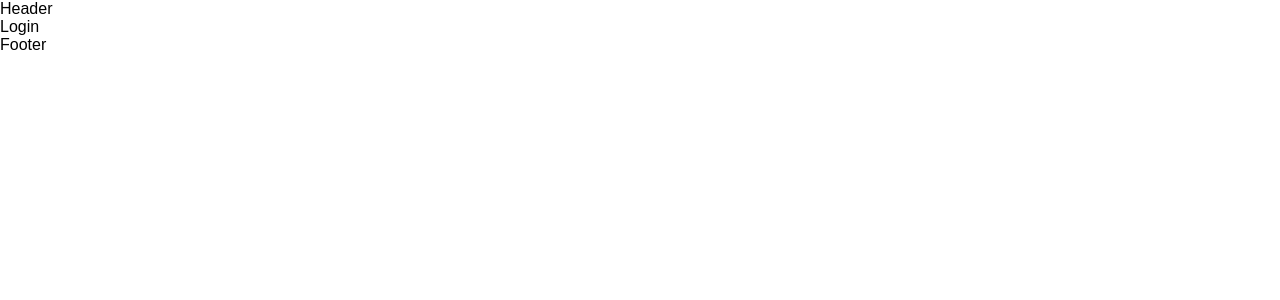
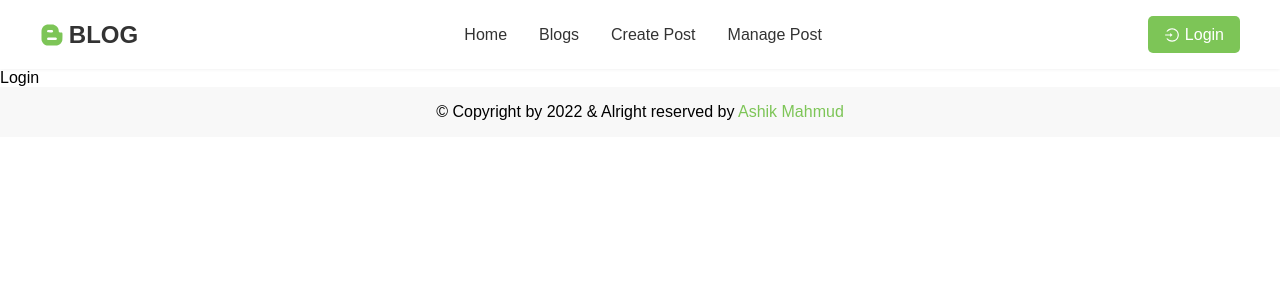
Before and after one commit to Ashik-Mahmud/nodejs-blogs-app-with-mongodb, a React (Create React App) app: page /login in a window 1280 px wide. Shown: the top 300 px of the page. Built offline with nearby package versions, Linux system fonts and the light colour scheme.

Commit message:
create a header and footer of this application

```diff
--- a/package.json
+++ b/package.json
@@ -39,6 +39,7 @@
     "axios": "^0.26.1",
     "firebase": "^9.6.11",
     "react-hot-toast": "^2.2.0",
+    "react-icons": "^4.3.1",
     "react-router-dom": "6",
     "styled-components": "^5.3.5"
   }
--- a/src/App.css
+++ b/src/App.css
@@ -18,6 +18,20 @@ body {
   font-size: 16px;
 }
 
+img {
+  max-width: 100%;
+  height: auto;
+}
+a {
+  text-decoration: none;
+}
+button {
+  cursor: pointer;
+}
+li {
+  list-style: none;
+}
+/* custom classes */
 .fonts {
   font-family: "Poppins", sans-serif;
 }
@@ -29,3 +43,28 @@ body {
 .colorize {
   color: var(--primary-color);
 }
+.cursor-pointer {
+  cursor: pointer;
+}
+.btn {
+  padding: 0.6rem 1rem;
+  border: none;
+  outline: none;
+  font-size: 1rem;
+  font-family: "poppins", sans-serif;
+  display: flex;
+  align-items: center;
+  gap: 0.3rem;
+  color: #fff;
+  border-radius: 5px;
+  transition: all 0.4s ease;
+}
+.btn:active {
+  transform: translateY(5px);
+}
+.btn.btn-primary {
+  background-color: var(--primary-color);
+}
+.btn.btn-danger {
+  background-color: rgb(247, 92, 92);
+}
--- a/src/App.js
+++ b/src/App.js
@@ -1,5 +1,6 @@
 import { Route, Routes } from 'react-router-dom';
 import './App.css';
+import Blogs from './Pages/Blogs/Blogs';
 import CreatePost from './Pages/CreatePost/CreatePost';
 import Home from './Pages/Home/Home';
 import Login from './Pages/Login/Login/Login';
@@ -14,6 +15,7 @@ function App() {
       <Routes>
           <Route path='/' element={<Home />} />
           <Route path='/home' element={<Home />} />
+          <Route path='/blogs' element={<Blogs />} />
           <Route path='/create-post' element={<CreatePost />} />
           <Route path='/manage-post' element={<ManagePost />} />
           <Route path='/login' element={<Login />} />
--- /dev/null
+++ b/src/Pages/Blogs/Blogs.jsx
@@ -0,0 +1,7 @@
+import React from "react";
+
+const Blogs = () => {
+  return <div>Blogs</div>;
+};
+
+export default Blogs;
--- a/src/Shared/Footer/Footer.jsx
+++ b/src/Shared/Footer/Footer.jsx
@@ -1,7 +1,26 @@
 import React from "react";
-
+import styled from "styled-components";
 const Footer = () => {
-  return <footer>Footer</footer>;
+  return (
+    <FooterContainer>
+      <div className="container">
+        <p>
+          &copy; Copyright by {new Date().getFullYear()} & Alright reserved by{" "}
+          <span className="colorize">Ashik Mahmud</span>
+        </p>
+      </div>
+    </FooterContainer>
+  );
 };
 
+const FooterContainer = styled.footer`
+  position: relative;
+  text-align: center;
+  padding: 1rem;
+  background: #f8f8f8;
+  span {
+    cursor: pointer;
+  }
+`;
+
 export default Footer;
--- a/src/Shared/Header/Header.jsx
+++ b/src/Shared/Header/Header.jsx
@@ -1,7 +1,114 @@
 import React from "react";
-
+import { AiOutlineLogin } from "react-icons/ai";
+import { FaBloggerB } from "react-icons/fa";
+import { NavLink, useNavigate } from "react-router-dom";
+import styled from "styled-components";
 const Header = () => {
-  return <header id="header">Header</header>;
+  const navigate = useNavigate();
+  return (
+    <HeaderContainer id="header">
+      <div className="container">
+        <nav className="navbar">
+          <NavLink className="logo" to="/">
+            <FaBloggerB /> Blog
+          </NavLink>
+          <ul>
+            <li>
+              <NavLink to="/">Home</NavLink>
+            </li>
+            <li>
+              <NavLink to="/blogs">Blogs</NavLink>
+            </li>
+            <li>
+              <NavLink to="/create-post">Create Post</NavLink>
+            </li>
+            <li>
+              <NavLink to="/manage-post">Manage Post</NavLink>
+            </li>
+          </ul>
+          {/*  <div className="profile">
+            <div className="avatar">
+              <img
+                width={50}
+                src="https://encrypted-tbn0.gstatic.com/images?q=tbn:ANd9GcRD5iROb1TgJ_rcl-6r-68v1yjtID052zxSkw&usqp=CAU"
+                alt="avatar"
+              />
+            </div>
+            <div className="details">
+              <h4>Ashik Mahmud</h4>
+              <small>Not available</small>
+            </div>
+            <button className="btn btn-danger">
+              <AiOutlineLogout /> Log Out
+            </button>
+          </div> */}
+          <button
+            onClick={() => navigate("/login")}
+            className="btn btn-primary"
+          >
+            <AiOutlineLogin /> Login
+          </button>
+        </nav>
+      </div>
+    </HeaderContainer>
+  );
 };
-
+const HeaderContainer = styled.header`
+  position: relative;
+  padding: 1rem;
+  box-shadow: 0px 0px 4px rgba(0, 0, 0, 0.08);
+  .navbar {
+    display: flex;
+    align-items: center;
+    justify-content: space-between;
+    .logo {
+      font-size: 1.5rem;
+      color: var(--secondary-color);
+      text-transform: uppercase;
+      display: flex;
+      align-items: center;
+      gap: 0.3rem;
+      font-weight: bold;
+      svg {
+        fill: var(--primary-color);
+      }
+    }
+    ul {
+      display: flex;
+      flex-wrap: wrap;
+      align-items: center;
+      gap: 2rem;
+      a {
+        color: var(--secondary-color);
+        &.active {
+          color: var(--primary-color);
+        }
+      }
+    }
+    .profile {
+      display: flex;
+      align-items: center;
+      gap: 1rem;
+      .details {
+        position: relative;
+        small {
+          margin-top: -2px;
+          display: block;
+        }
+      }
+      .avatar {
+        width: 60px;
+        height: 60px;
+        border-radius: 50%;
+        border: 3px solid #f8f8f8;
+        overflow: hidden;
+        img {
+          width: 100%;
+          height: 100%;
+          object-fit: cover;
+        }
+      }
+    }
+  }
+`;
 export default Header;
```
Also changed, not shown: src/Firebase/Firebase.config.js (+16 -0 lines), 1 other file (tests, documents, lock files or other folders).
